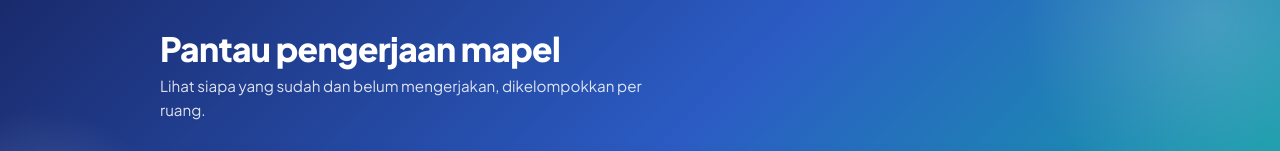
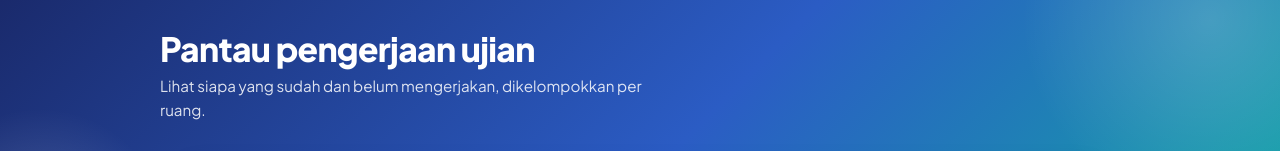
Before and after one commit to castp6980-eng/CEK_PESERTAMENEGERJAKANUJIAN, a plain HTML site: page index.html in a window 1280 px wide. Shown: the top 151 px of the page. Drawn offline with Linux system fonts and the light colour scheme.

Commit message:
Update index.html

```diff
--- a/index.html
+++ b/index.html
@@ -170,7 +170,7 @@
 
 <header class="hero">
   <div class="hero-in">
-    <h1>Pantau pengerjaan mapel</h1>
+    <h1>Pantau pengerjaan ujian</h1>
     <p>Lihat siapa yang sudah dan belum mengerjakan, dikelompokkan per ruang.</p>
   </div>
 </header>
```
